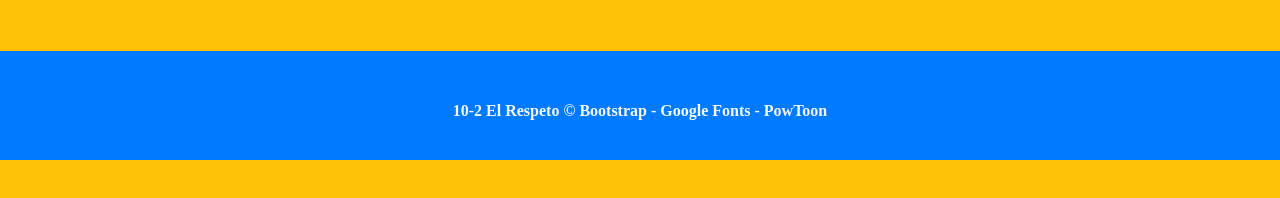
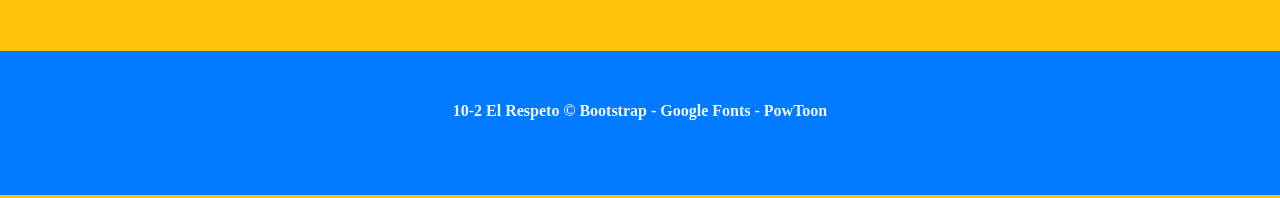
Before and after one commit to Alejolonber25/10-2-Respeto, a plain HTML site: page index.html in a window 1280 px wide. Shown: the part 602-800 px from the top of the page. Drawn offline with nearby package versions, Linux system fonts and the light colour scheme; a web font is replaced by a local one.

Commit message:
Update index.html

```diff
--- a/index.html
+++ b/index.html
@@ -109,7 +109,7 @@
         </center>
     </div>
 
-    <footer class="text-center bg-primary text-light mt-5" style="width: 100%; height: 13.6vh; font-weight: bold;">
+    <footer class="text-center bg-primary text-light mt-5" style="width: 100%; height: 18vh; font-weight: bold;">
         <br>
         <br>
         <p style="font-family: 'Trade Winds';">10-2 El Respeto &copy; Bootstrap - Google Fonts - PowToon</p>
```
